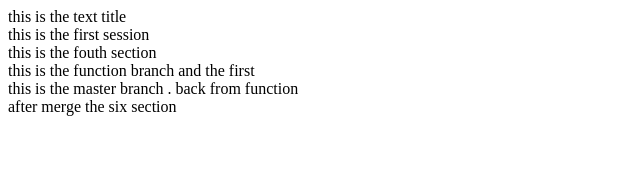
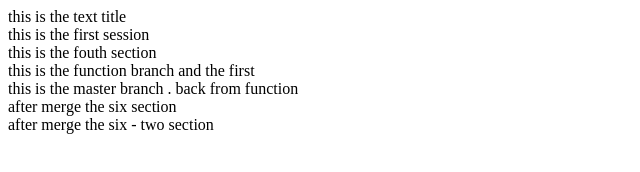
Before and after one commit to theDreamimgBoy/mytest100, a plain HTML site: page index.html in a window 1280 px wide. Shown: the whole page, without its empty margins (0-640 px from the left). Drawn offline with Linux system fonts and the light colour scheme.

Commit message:
合并后版本6.2

```diff
--- a/index.html
+++ b/index.html
@@ -12,6 +12,7 @@
 		<div>this is the function branch and the first</div>
 		<div>this is the master branch . back from function </div>
 		<div>after merge the six section</div>
+		<div>after merge the six - two section</div>
 	</section>
 </body>
 </html>
```
